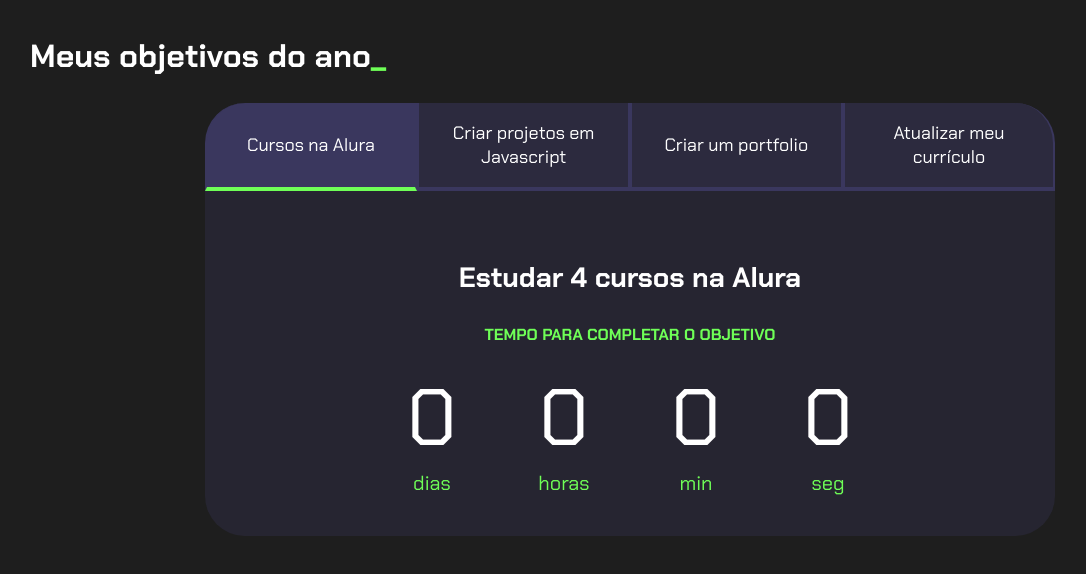
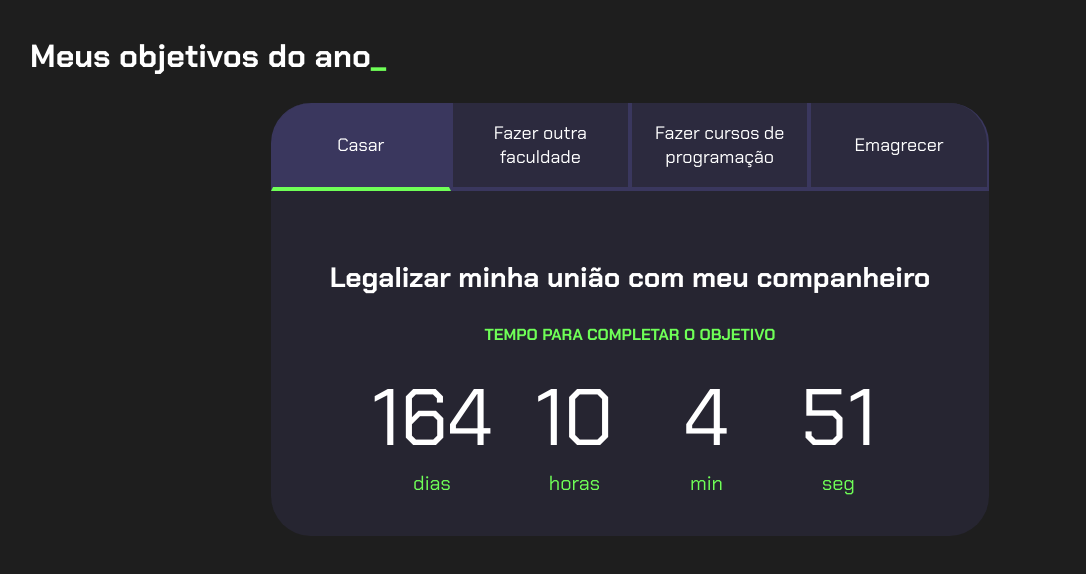
Before and after one commit to Ghostkayn/projeto-de-vida-1, a plain HTML site: page index.html in a window 1280 px wide. Shown: the whole page, without its empty margins (10-1096 px from the left). Drawn offline with Linux system fonts and the light colour scheme.

Commit message:
atualizado

```diff
--- a/index.html
+++ b/index.html
@@ -13,14 +13,14 @@
         <h2 class="titulo-principal">Meus objetivos do ano<span>_</span></h2>
         <div class="conteudo">
             <div class="botoes">
-                <button class="botao ativo">Cursos na Alura</button>
-                <button class="botao">Criar projetos em Javascript</button>
-                <button class="botao">Criar um portfolio</button>
-                <button class="botao">Atualizar meu currículo</button>
+                <button class="botao ativo">Casar</button>
+                <button class="botao">Fazer outra faculdade</button>
+                <button class="botao">Fazer cursos de programação</button>
+                <button class="botao">Emagrecer</button>
             </div>
             <div class="abas-textos">
                 <div class="aba-conteudo ativo">
-                    <h3 class="aba-conteudo-titulo-principal">Estudar 4 cursos na Alura</h3>
+                    <h3 class="aba-conteudo-titulo-principal">Legalizar minha união com meu companheiro</h3>
                     <h4 class="aba-conteudo-titulo-secundario">Tempo para completar o objetivo</h4>
                     <div class="contador">
                         <div class="contador-digito">
@@ -42,7 +42,7 @@
                     </div>
                 </div>
                 <div class="aba-conteudo">
-                    <h3 class="aba-conteudo-titulo-principal">Criar 5 projetos em Javascript</h3>
+                    <h3 class="aba-conteudo-titulo-principal">Agregar meu conhecimento</h3>
                     <h4 class="aba-conteudo-titulo-secundario">Tempo para completar o objetivo</h4>
                     <div class="contador">
                         <div class="contador-digito">
@@ -64,7 +64,7 @@
                     </div>
                 </div>
                 <div class="aba-conteudo">
-                    <h3 class="aba-conteudo-titulo-principal">Criar um portfolio com os meus 3 melhores projetos</h3>
+                    <h3 class="aba-conteudo-titulo-principal">Melhorar meu desempenho como professora</h3>
                     <h4 class="aba-conteudo-titulo-secundario">Tempo para completar o objetivo</h4>
                     <div class="contador">
                         <div class="contador-digito">
@@ -86,7 +86,7 @@
                     </div>
                 </div>
                 <div class="aba-conteudo">
-                    <h3 class="aba-conteudo-titulo-principal">Atualizar meu curriculo com os certificados da Alura</h3>
+                    <h3 class="aba-conteudo-titulo-principal">Saúde, disposição e auto estima.</h3>
                     <h4 class="aba-conteudo-titulo-secundario">Tempo para completar o objetivo</h4>
                     <div class="contador">
                         <div class="contador-digito">
--- a/main.js
+++ b/main.js
@@ -15,10 +15,10 @@
 }
 
 const contadores = document.querySelectorAll(".contador");
-const tempoObjetivo1 = new Date("2023-10-05T00:00:00");
-const tempoObjetivo2 = new Date("2023-12-05T00:00:00");
-const tempoObjetivo3 = new Date("2023-12-30T00:00:00");
-const tempoObjetivo4 = new Date("2024-02-01T00:00:00");
+const tempoObjetivo1 = new Date("2024-09-28T00:00:00");
+const tempoObjetivo2 = new Date("2025-12-31T00:00:00");
+const tempoObjetivo3 = new Date("2024-12-31T00:00:00");
+const tempoObjetivo4 = new Date("2024-09-28T00:00:00");
 
 const tempos = [tempoObjetivo1,tempoObjetivo2,tempoObjetivo3,tempoObjetivo4];
 
```
